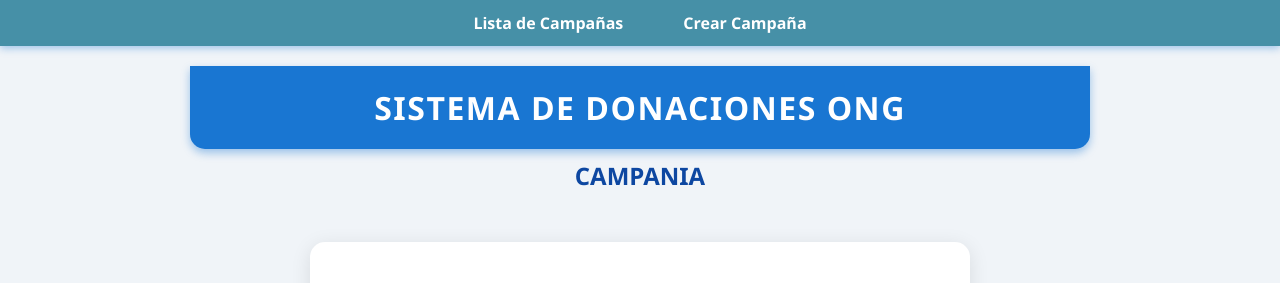
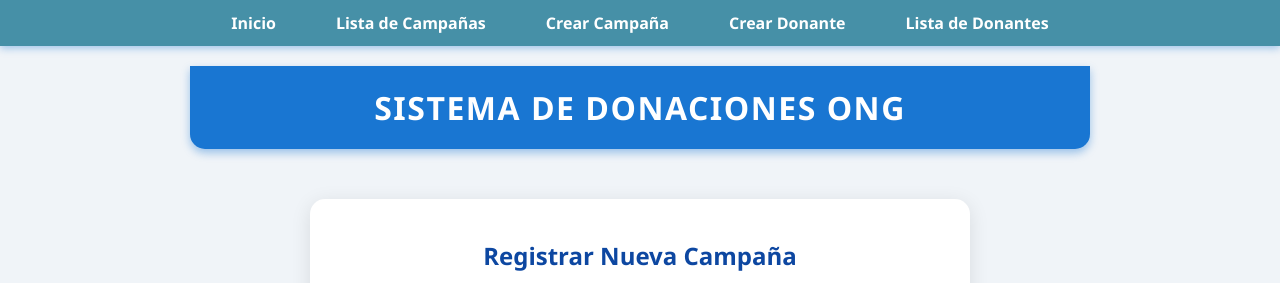
Before and after one commit to Bryan-Daniel-Sandoval-Quenta/ProyectoWeb3_SistemaONG, a Django app: page /crear_campania/ in a window 1280 px wide. Shown: the top 283 px of the page. Run offline with Django 5.2, Linux system fonts and the light colour scheme.

Commit message:
7. creacion del inicio

```diff
--- a/SisDonacionONG/campania/templates/base.html
+++ b/SisDonacionONG/campania/templates/base.html
@@ -86,13 +86,16 @@
 <body>
     <nav>
         <ul class="navbar">
+            <li><a href="{% url 'inicio' %}">Inicio</a></li>
             <li><a href="{% url 'lista_campanias' %}">Lista de Campañas</a></li>
             <li><a href="{% url 'crear_campania' %}">Crear Campaña</a></li>
+            <li><a href="{% url 'crear_donante' %}">Crear Donante</a></li>
+            <li><a href="{% url 'lista_donantes' %}">Lista de Donantes</a></li>
+
         </ul>
     </nav>
     <main>
         <h1>SISTEMA DE DONACIONES ONG</h1>
-        <h2>CAMPANIA</h2>
 
         {% block content %}
         {% endblock %}
--- a/SisDonacionONG/campania/urls.py
+++ b/SisDonacionONG/campania/urls.py
@@ -1,7 +1,8 @@
 from django.urls import path
-from .views import CrearCampaniaView, ListaCampaniasView
+from .views import CrearCampaniaView, ListaCampaniasView, InicioView
 
 urlpatterns = [
     path('crear_campania/', CrearCampaniaView.as_view(), name='crear_campania'),
     path('lista_campania/', ListaCampaniasView.as_view(), name='lista_campanias'),
+    path('inicio/', InicioView.as_view(), name='inicio'),
 ]
--- a/SisDonacionONG/campania/views.py
+++ b/SisDonacionONG/campania/views.py
@@ -1,4 +1,4 @@
-from django.views.generic import CreateView, ListView
+from django.views.generic import CreateView, ListView, TemplateView
 from django.urls import reverse_lazy
 from .models import Campania
 from .forms import CampaniaForm
@@ -13,3 +13,6 @@ class ListaCampaniasView(ListView):
     model = Campania
     template_name = 'campania/lista_campanias.html'
     context_object_name = 'campanias'
+
+class InicioView(TemplateView):
+    template_name = 'campania/inicio.html'
```
Also changed, not shown: SisDonacionONG/campania/templates/campania/inicio.html (added, +11 -0 lines).
